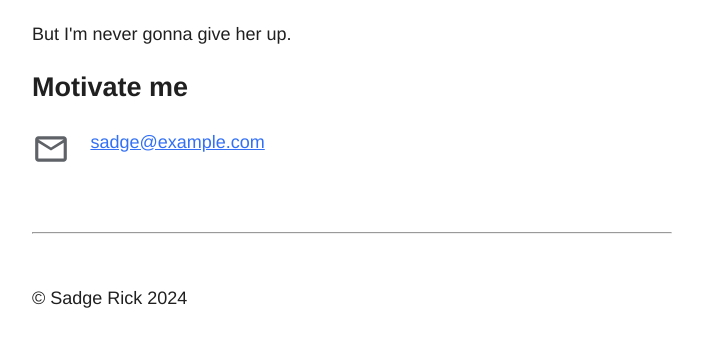
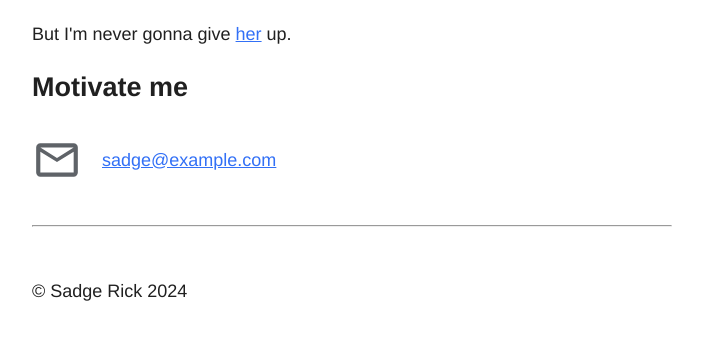
Before and after one commit to TheCodingRedcoat/NeverGonnaGiveYouUp, a plain HTML site: page index.html in a window 1280 px wide. Shown: the part 997-1343 px from the top of the page, without its empty margins (288-991 px from the left). Drawn offline with nearby package versions, Linux system fonts and the light colour scheme.

Commit message:
Add files via upload

```diff
--- a/index.html
+++ b/index.html
@@ -5,9 +5,10 @@
         <meta http-equiv="X-UA-Compatible" content="IE=edge" />
         <meta name="viewport" content="width=device-width, initial-scale=1.0" />
         <title>Never Gonna Give You Up, Web Dev</title>
-        <meta name="title" content="Never Gonna Give You Up, Web Dev">
+        <meta name="title" content="Never Gonna Give You Up">
         <link rel="shortcut icon" href="./images/favicon.ico" type="image/x-icon"/>
         <link rel="stylesheet" href="style.css" />
+        <link rel="stylesheet" href="https://fonts.googleapis.com/css2?family=Material+Symbols+Outlined:opsz,wght,FILL,GRAD@24,400,0,0" />
     </head>
 
     <body>
@@ -28,7 +29,7 @@
             <button><a target="_blank" href="https://wikipedia.org/wiki/Never_Gonna_Give_You_Up"  style="font-size:16px; color: #3270f6; text-decoration: none;">Wikipedia page</a></button>
         </header>
 
-        <iframe style="border-radius: 16px; max-width: 100%;" width="560" height="315" src="https://www.youtube.com/embed/dQw4w9WgXcQ?si=OC8-8TcjTz3hh0Zp" title="YouTube video player" frameborder="0" allow="accelerometer; autoplay; clipboard-write; encrypted-media; gyroscope; picture-in-picture; web-share" referrerpolicy="strict-origin-when-cross-origin" allowfullscreen></iframe>
+        <iframe style="border-radius: 16px; max-width: 100%; max-height: auto;" width="560" height="315" src="https://www.youtube.com/embed/dQw4w9WgXcQ?si=OC8-8TcjTz3hh0Zp" title="YouTube video player" frameborder="0" allow="accelerometer; autoplay; clipboard-write; encrypted-media; gyroscope; picture-in-picture; web-share" referrerpolicy="strict-origin-when-cross-origin" allowfullscreen></iframe>
 
         <sadge>
             <h2>Things Web Dev did to me</h2>
@@ -41,22 +42,22 @@
                 <li>Told a lie and hurt me</li>
             </ul>
             <img src="https://i.kym-cdn.com/photos/images/original/001/857/750/4ab.png" alt="sadge" style="margin-top: -50px;">
-            <p>But I'm never gonna give her up.</p>
+            <p>But I'm never gonna give <a href="https://www.reddit.com/media?url=https%3A%2F%2Fpreview.redd.it%2Ffrontendhonesty-v0-k3qpgsr2ja4c1.jpg%3Fauto%3Dwebp%26s%3D469154b1e981679cc0e5a651cc5e7b8e0ac4de39" target="_blank">her</a> up.</p>
         </sadge>
 
 
-        <contact id="contact" style="margin-top: 200px;">
+        <contact id="contact">
             <h2>Motivate me</h2>
-            <img src="images/mail.svg" alt="email icon" style="float: left; width: 3vw; margin-right: 20px;">
-            <p><a href="mailto:sadge@sadge.com">sadge@example.com</a></p>
+            <div style="display: flex; align-items: center;">
+                <img src="images/mail.svg" alt="email icon" style="width: 50px; margin-right: 20px;">
+                <p><a href="mailto:sadge@sadge.com">sadge@example.com</a></p>
+            </div>
         </contact>
 
-
-        <br><br>
-        <hr>
-        <br>
-
         <footer>
+            <br>
+            <hr>
+            <br>
             <p>© Sadge Rick 2024</p>
         </footer>
     </body>
```
